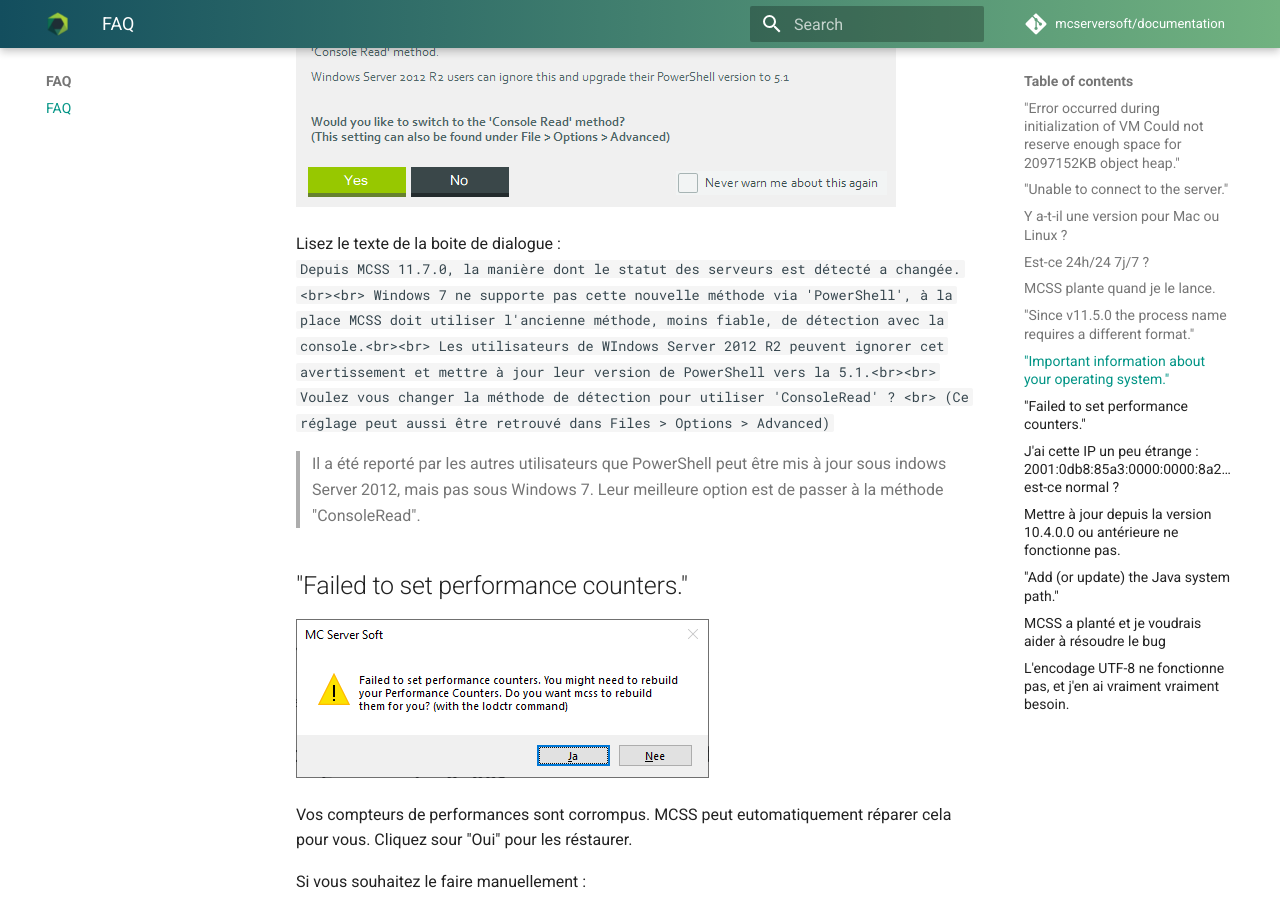
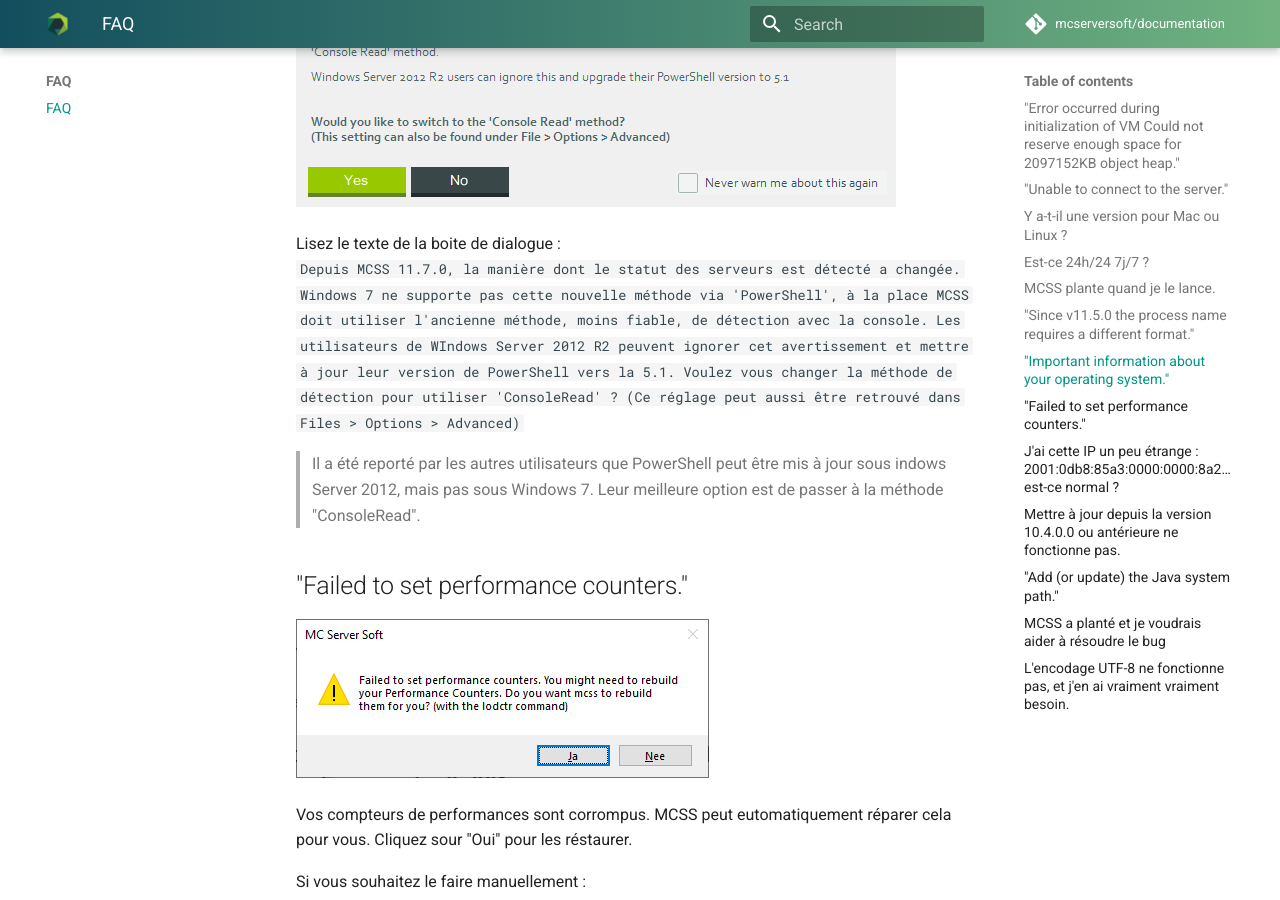
Before and after one commit to mcserversoft/documentation, an MkDocs documentation site: the page built from docs/faq.md, in a window 1280 px wide and 900 px high, scrolled down 2107 px. Built offline with MkDocs 1.6.1 and Material for MkDocs 9.7.7, drawn with Linux system fonts in a browser that asks for light colours; comment, search, counter and statistics services are not loaded.

Commit message:
Update faq.md

```diff
--- a/docs/faq.md
+++ b/docs/faq.md
@@ -71,10 +71,10 @@
 ![Screenshot of outdated operating system dialog](assets/screenshots/dialog_outdated_os_powershell.png)
 
 Lisez le texte de la boite de dialogue : <br>
-`Depuis MCSS 11.7.0, la manière dont le statut des serveurs est détecté a changée.<br><br>
-Windows 7 ne supporte pas cette nouvelle méthode via 'PowerShell', à la place MCSS doit utiliser l'ancienne méthode, moins fiable, de détection avec la console.<br><br>
-Les utilisateurs de WIndows Server 2012 R2 peuvent ignorer cet avertissement et mettre à jour leur version de PowerShell vers la 5.1.<br><br>
-Voulez vous changer la méthode de détection pour utiliser 'ConsoleRead' ? <br>
+`Depuis MCSS 11.7.0, la manière dont le statut des serveurs est détecté a changée.
+Windows 7 ne supporte pas cette nouvelle méthode via 'PowerShell', à la place MCSS doit utiliser l'ancienne méthode, moins fiable, de détection avec la console.
+Les utilisateurs de WIndows Server 2012 R2 peuvent ignorer cet avertissement et mettre à jour leur version de PowerShell vers la 5.1.
+Voulez vous changer la méthode de détection pour utiliser 'ConsoleRead' ?
 (Ce réglage peut aussi être retrouvé dans Files > Options > Advanced)`
 
 > Il a été reporté par les autres utilisateurs que PowerShell peut être mis à jour sous indows Server 2012, mais pas sous Windows 7. Leur meilleure option est de passer à la méthode "ConsoleRead".
```
